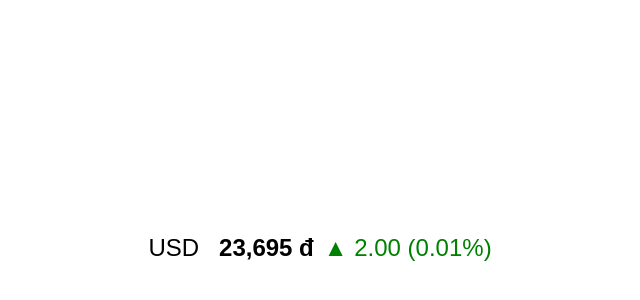
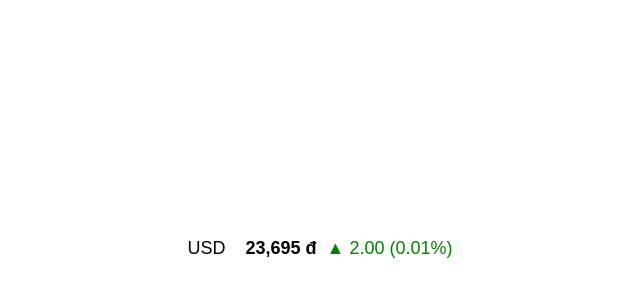
Before and after one commit to kinko88/dola, a plain HTML site: page index.html in a window 1280 px wide. Shown: the part 160-460 px from the top of the page, without its empty margins (320-960 px from the left). Drawn offline with Linux system fonts and the light colour scheme; no server answers.

Commit message:
Update index.html

```diff
--- a/index.html
+++ b/index.html
@@ -7,6 +7,7 @@
     <style>
         body {
             font-family: Arial, sans-serif;
+            font-size: 18px; /* Set font size to 18 for all text */
         }
         .exchange-rate-container {
             display: flex;
@@ -17,7 +18,7 @@
         .rate-box {
             display: flex;
             align-items: center;
-            font-size: 24px;
+            font-size: 18px; /* Ensures consistency in font size */
         }
         .currency {
             margin-right: 20px;
```
